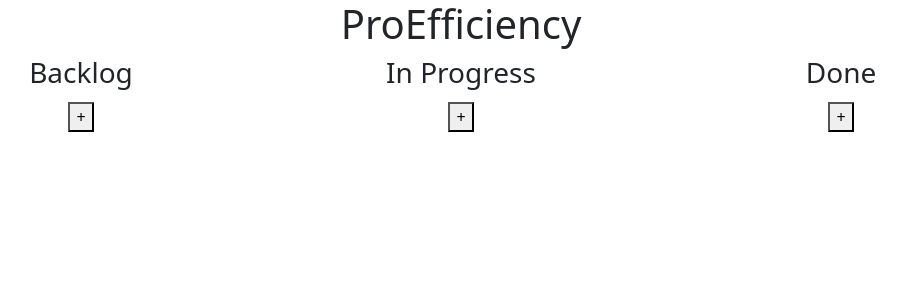
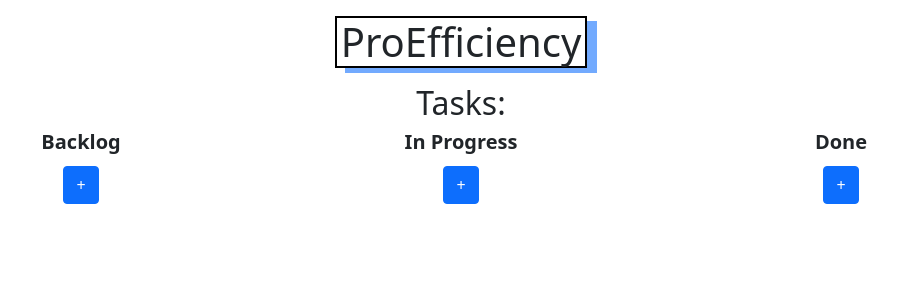
Before and after one commit to ericvcl/productivity, a React (Create React App) app: page / in a window 1280 px wide. Shown: the top 300 px of the page, without its empty margins (179-1085 px from the left). Built offline with nearby package versions, Linux system fonts and the light colour scheme.

Commit message:
work on styling, 90% complete

```diff
--- a/src/App.css
+++ b/src/App.css
@@ -2,9 +2,33 @@
   text-align: center;
 }
 
+.app-name {
+  border: 2px solid black;
+  /*border-radius: 0.25rem;*/
+  display: inline-block;
+  padding-right: .1em;
+  padding-left: .1em;
+  transition: .3s transform cubic-bezier(.25,.1,.25,1), .3s box-shadow;
+  box-shadow: 10px 5px #0d6dfd94;
+}
+
+.app-name:hover {
+  /*border-radius: 0.25rem;*/
+  display: inline-block;
+  transition: .3s transform cubic-bezier(.25,.1,.25,1), .3s box-shadow;
+  box-shadow: 14px 6px #0d6efd;
+}
+
 .task {
   border: 1px solid black;
-  border-radius: 0.25rem;
+  /*border-radius: 0.25rem;*/
+  transition: .3s transform cubic-bezier(.25,.1,.25,1), .3s box-shadow;
+  box-shadow: 10px 5px #0d6dfd94;
+}
+
+.task:hover {
+  transition: .3s transform cubic-bezier(.25,.1,.25,1), .3s box-shadow;
+  box-shadow: 14px 6px #0d6efd;
 }
 
 .hidden {
@@ -16,6 +40,20 @@
   text-align: center;
   background-color: transparent;
   /*border: 1px solid transparent;*/
+}
+
+.status-title {
+  font-weight: 600;
+  font-size: 20px;
+}
+
+/*.button-lr {
+  margin-right: .2rem;
+  margin-left: .2rem;
+}*/
+.task-title {
+  font-weight: 700;
+  text-align: left;
 }
 
 .desc {
--- a/src/App.js
+++ b/src/App.js
@@ -88,7 +88,8 @@ function App() {
 
   return (
     <div className="App">
-      <h1>ProEfficiency</h1>
+      <h1 class="app-name mt-3 mb-3"> ProEfficiency </h1>
+      <h2>Tasks:</h2>
       <main>
         <Container>
           <Row>
--- a/src/Task.js
+++ b/src/Task.js
@@ -1,6 +1,6 @@
 import { useState } from "react";
 //import "./styles/task.scss";
-import { Container, Row, Col, Button, Form} from 'react-bootstrap';
+import { Container, Row, Col, Button, Form, ButtonGroup, Accordion } from 'react-bootstrap';
 import 'bootstrap/dist/css/bootstrap.min.css';
 
 export default function Task(props) {
@@ -73,13 +73,22 @@ export default function Task(props) {
     }
 
     return (
-        <Container className={`task ${collapsed ? "collapsedTask" : ""}`}>
+        <Container className={`task mb-2 ${collapsed ? "collapsedTask" : ""}`}>
             <Row className="mt-2 mb-3">
                 <Col xs={12}>
-                    <h4>{task.title}</h4>
-                    <p className="desc">Priority: {task.urgency} <br></br> {task.description}</p>
+                    <h4 className="task-title">{task.title}</h4>
+                    <Accordion defaultActiveKey="0" className={`${!collapsed ? "hidden" : ""}`}>
+                        <Accordion.Item eventKey="0">
+                            <Accordion.Header>Details</Accordion.Header>
+                            <Accordion.Body>
+                                Priority: {task.urgency}
+                                <br></br>
+                                Description: {task.description}
+                            </Accordion.Body>
+                        </Accordion.Item>
+                    </Accordion>
                 </Col>
-                    <Col xs={12} className="">
+                <Col xs={12}>
                     <Form onSubmit={handleSubmit} className={collapsed ? "collapsed" : ""}>
                         <Form.Control
                             type="text"
@@ -96,17 +105,19 @@ export default function Task(props) {
                         />
                         <Form.Select onChange={setUrgency} name="urgency" className={`${collapsed ? "hidden" : ""}`} aria-label="Default select example">
                             <option>Task Priority..</option>
-                                <option value="low">Low</option>
-                                <option value="medium">Medium</option>
-                                <option value="high">High</option>
+                            <option value="Low">Low</option>
+                            <option value="Medium">Medium</option>
+                            <option value="High">High</option>
                         </Form.Select>
+                        <ButtonGroup>
                             <Button
                                 onClick={() => {
                                     setFormAction("save");
                                 }}
-                                className="button mt-3"
+                                className="button mt-1 mr-2"
                                 type="submit"
                                 size="sm"
+                                variant="primary"
                             >
                                 {collapsed ? "Edit" : "Save"}
                             </Button>
@@ -115,13 +126,15 @@ export default function Task(props) {
                                     onClick={() => {
                                         setFormAction("delete");
                                     }}
-                                    className="delete delete mt-3 ml-5"
+                                    className="delete mt-1"
                                     type="submit"
                                     size="sm"
+                                    variant="primary"
                                 >
                                     Delete
                                 </Button>
                             )}
+                        </ButtonGroup>
                     </Form>
                     {/*<Form onSubmit={handleSubmit} className={collapsed ? "collapsed" : ""}>
                         <Row>
@@ -198,17 +211,19 @@ export default function Task(props) {
                         </Row>
                                 </Form>*/}
                 </Col>
-                    <Col className="">
+                <Col>
+                    <ButtonGroup>
                         {collapsed && (
-                            <Button onClick={handleMoveLeft} size="sm" className="button moveTask mr-1 mt-1">
+                            <Button onClick={handleMoveLeft} size="sm" className="button-lr moveTask mr-1 mt-1" variant="secondary">
                                 &#171;
                             </Button>
                         )}
                         {collapsed && (
-                            <Button size="sm" onClick={handleMoveRight} className="button moveTask ml-1 mt-1">
+                            <Button size="sm" onClick={handleMoveRight} className="button-lr moveTask ml-1 mt-1" variant="secondary">
                                 &#187;
                             </Button>
                         )}
+                    </ButtonGroup>
                 </Col>
             </Row>
             {/*<div className={`task ${collapsed ? "collapsedTask" : ""}`}>
--- a/src/TaskCol.js
+++ b/src/TaskCol.js
@@ -1,5 +1,7 @@
 import Task from "./Task";
 //import "./styles/statusLine.scss";
+import { Button } from 'react-bootstrap';
+import 'bootstrap/dist/css/bootstrap.min.css';
 
 export default function TaskCol(props) {
   const { status, tasks, addTask, deleteTask, addEmptyTask, moveTask } = props;
@@ -32,11 +34,11 @@ export default function TaskCol(props) {
 
   return (
     <div className="statusLine">
-      <h3>{status}</h3>
+      <h3 className="status-title">{status}</h3>
       {taskList}
-      <button onClick={handleAddEmpty} className="button addTask mt-1">
+      <Button onClick={handleAddEmpty} className="button addTask mt-1">
         +
-      </button>
+      </Button>
     </div>
   );
 }
```
Lines whose indentation alone changed are shown as unchanged.
